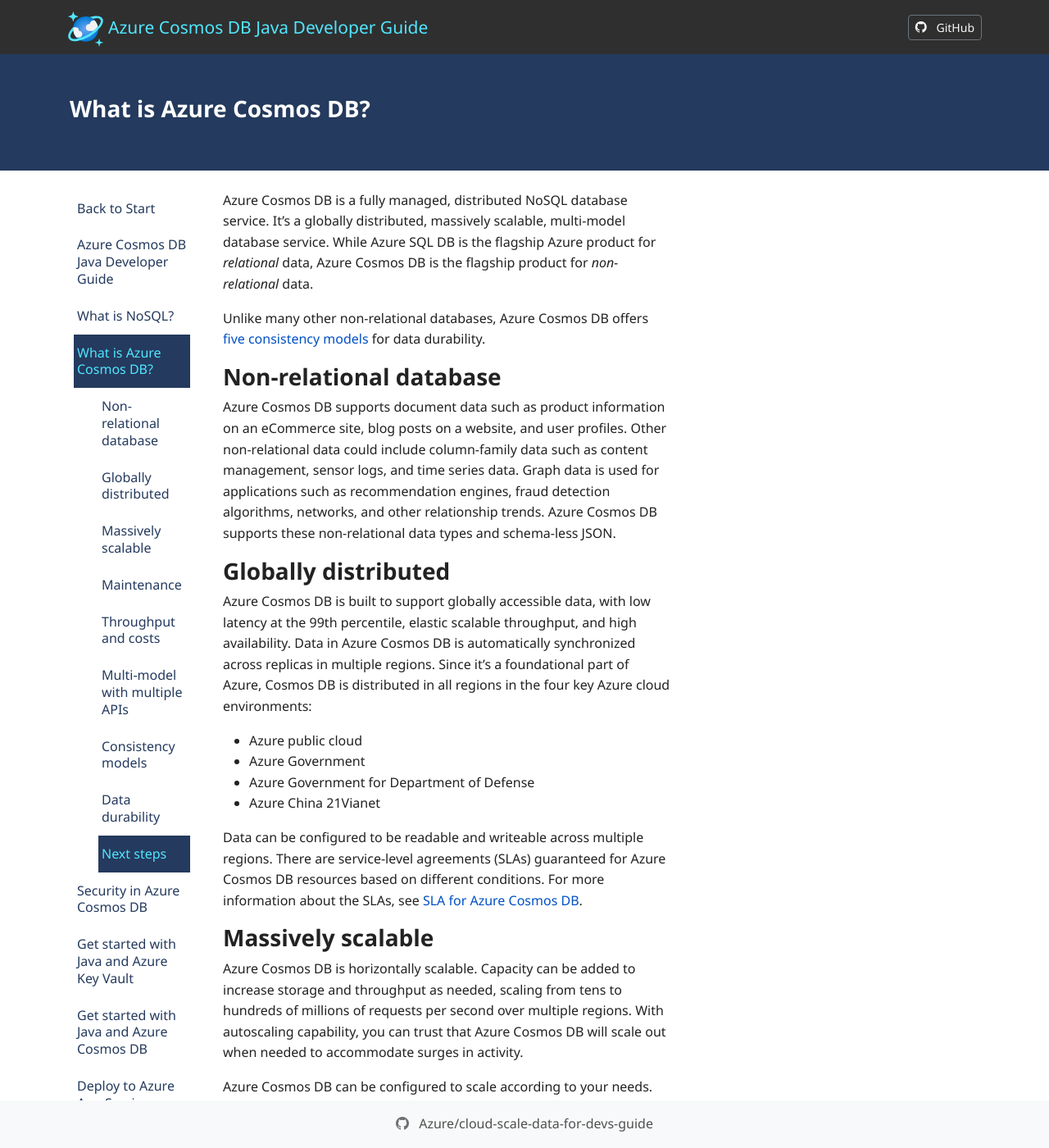
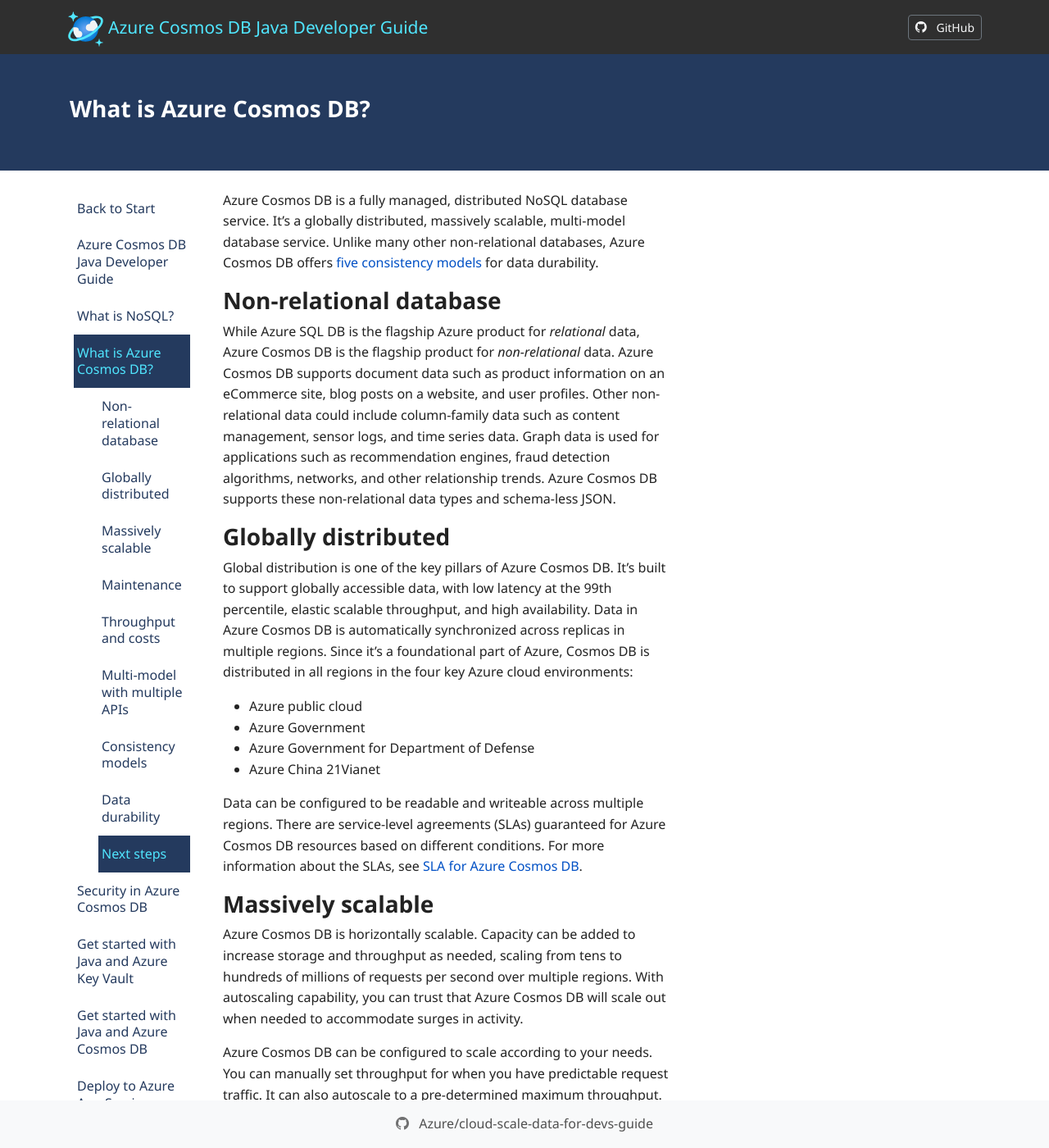
Before and after one commit to Azure/cloud-scale-data-for-devs-guide, a Jekyll site: the page built from docs/intro-cosmos.md, in a window 1280 px wide and 1400 px high. Shown: the whole window at 82% size. Built offline with Jekyll 4.4.1, drawn with Linux system fonts in a browser that asks for light colours; nearby versions of some CDN libraries; some web fonts are replaced; our own code applies the rules of GitHub Pages for plain Markdown files; comment, search, counter and statistics services are not loaded.

Commit message:
Fix minor issues

```diff
--- a/docs/intro-cosmos.md
+++ b/docs/intro-cosmos.md
@@ -12,17 +12,15 @@
 
 # What is Azure Cosmos DB?
 
-Azure Cosmos DB is a fully managed, distributed NoSQL database service. It's a globally distributed, massively scalable, multi-model database service. While Azure SQL DB is the flagship Azure product for *relational* data, Azure Cosmos DB is the flagship product for *non-relational* data.
-
-Unlike many other non-relational databases, Azure Cosmos DB offers [five consistency models](#consistency-models) for data durability.
+Azure Cosmos DB is a fully managed, distributed NoSQL database service. It's a globally distributed, massively scalable, multi-model database service. Unlike many other non-relational databases, Azure Cosmos DB offers [five consistency models](#consistency-models) for data durability.
 
 ## Non-relational database
 
-Azure Cosmos DB supports document data such as product information on an eCommerce site, blog posts on a website, and user profiles. Other non-relational data could include column-family data such as content management, sensor logs, and time series data. Graph data is used for applications such as recommendation engines, fraud detection algorithms, networks, and other relationship trends. Azure Cosmos DB supports these non-relational data types and schema-less JSON.
+While Azure SQL DB is the flagship Azure product for *relational* data, Azure Cosmos DB is the flagship product for *non-relational* data. Azure Cosmos DB supports document data such as product information on an eCommerce site, blog posts on a website, and user profiles. Other non-relational data could include column-family data such as content management, sensor logs, and time series data. Graph data is used for applications such as recommendation engines, fraud detection algorithms, networks, and other relationship trends. Azure Cosmos DB supports these non-relational data types and schema-less JSON.
 
 ## Globally distributed
 
-Azure Cosmos DB is built to support globally accessible data, with low latency at the 99th percentile, elastic scalable throughput, and high availability. Data in Azure Cosmos DB is automatically synchronized across replicas in multiple regions. Since it's a foundational part of Azure, Cosmos DB is distributed in all regions in the four key Azure cloud environments:
+Global distribution is one of the key pillars of Azure Cosmos DB. It's built to support globally accessible data, with low latency at the 99th percentile, elastic scalable throughput, and high availability. Data in Azure Cosmos DB is automatically synchronized across replicas in multiple regions. Since it's a foundational part of Azure, Cosmos DB is distributed in all regions in the four key Azure cloud environments:
 
 * Azure public cloud
 * Azure Government
```
Also changed, not shown: docs/security.md (+1 -1 lines).
